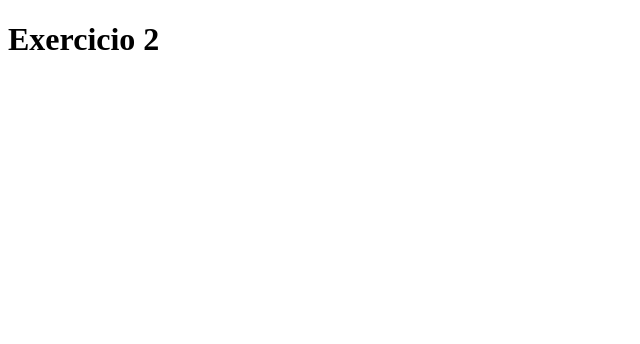
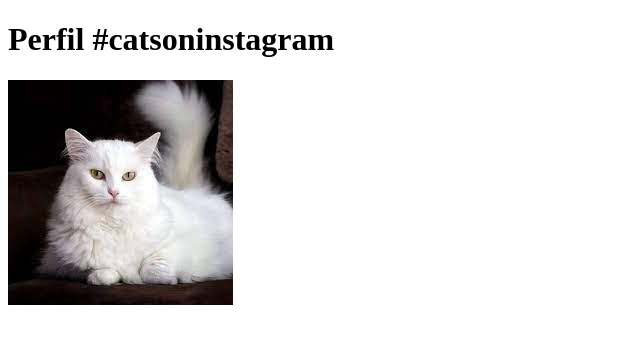
Before and after one commit to JulianaThais/ExercicioM2, a plain HTML site: page index.html in a window 1280 px wide. Shown: the whole page, without its empty margins (0-640 px from the left). Drawn offline with Linux system fonts and the light colour scheme.

Commit message:
adicionando imagem

```diff
--- a/index.html
+++ b/index.html
@@ -5,6 +5,7 @@
               <meta charset="utf-8">
             </head>
             <body>
-                <h1>Exercicio 2</h1>
+                <h1>Perfil #catsoninstagram</h1>
+                <img src="imagens/gatinhobranco.jpg" />
             </body>
 </html>
```
Also changed, not shown: imagens/gatinhobranco.jpg (added).
